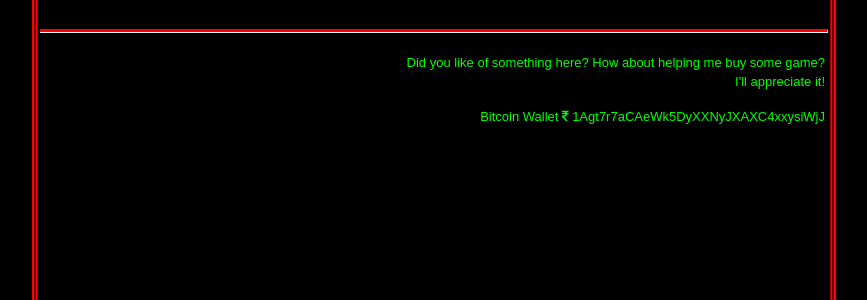
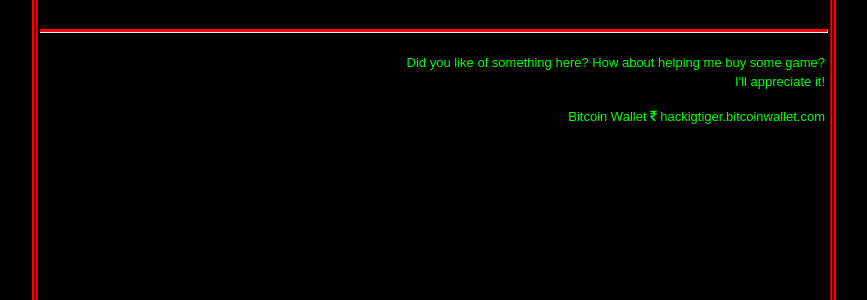
Before and after one commit to FallenAngle/fallenangle.github.io, a Jekyll site: the page built from me/index.md, in a window 1280 px wide. Shown: the part 447-747 px from the top of the page, without its empty margins (206-1073 px from the left). Built offline with Jekyll 4.4.1, drawn with Linux system fonts in a browser that asks for light colours.

Commit message:
Mr Hyde was here …

```diff
--- a/_includes/donate.html
+++ b/_includes/donate.html
@@ -4,5 +4,5 @@
 <div class="donate">
 	<p>Did you like of something here? How about helping me buy some game?<br>
 	I'll appreciate it!</p>
-	<p>Bitcoin Wallet <i class="fa fa-inr"></i> 1Agt7r7aCAeWk5DyXXNyJXAXC4xxysiWjJ</p>
+	<p>Bitcoin Wallet <i class="fa fa-inr"></i> hackigtiger.bitcoinwallet.com</p>
 </div>
```
